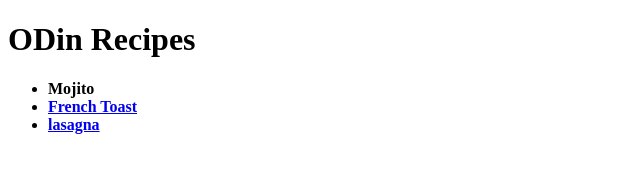
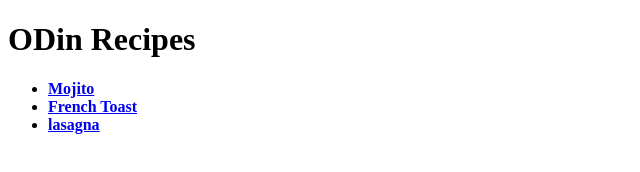
Before and after one commit to hunterspy132/odin-recipes, a plain HTML site: page index.html in a window 1280 px wide. Shown: the full height of the page, 0-640 px from the left. Drawn offline with Linux system fonts and the light colour scheme.

Commit message:
Fix achor tag of Mojito link

```diff
--- a/index.html
+++ b/index.html
@@ -9,7 +9,7 @@
 <body>
     <h1>ODin Recipes</h1>
     <ul>
-    <li><a href="./recipes/Real_MOjito.html"></a><strong>Mojito</strong></li>
+    <li><a href="./recipes/Real_MOjito.html"><strong>Mojito</strong></a></li>
     <li><a href="./recipes/French_Toast.html"><strong>French Toast</strong></a></li>
     <li><a href="./recipes/lasagna.html"><strong>lasagna</strong></a></li>
     </ul>
```
